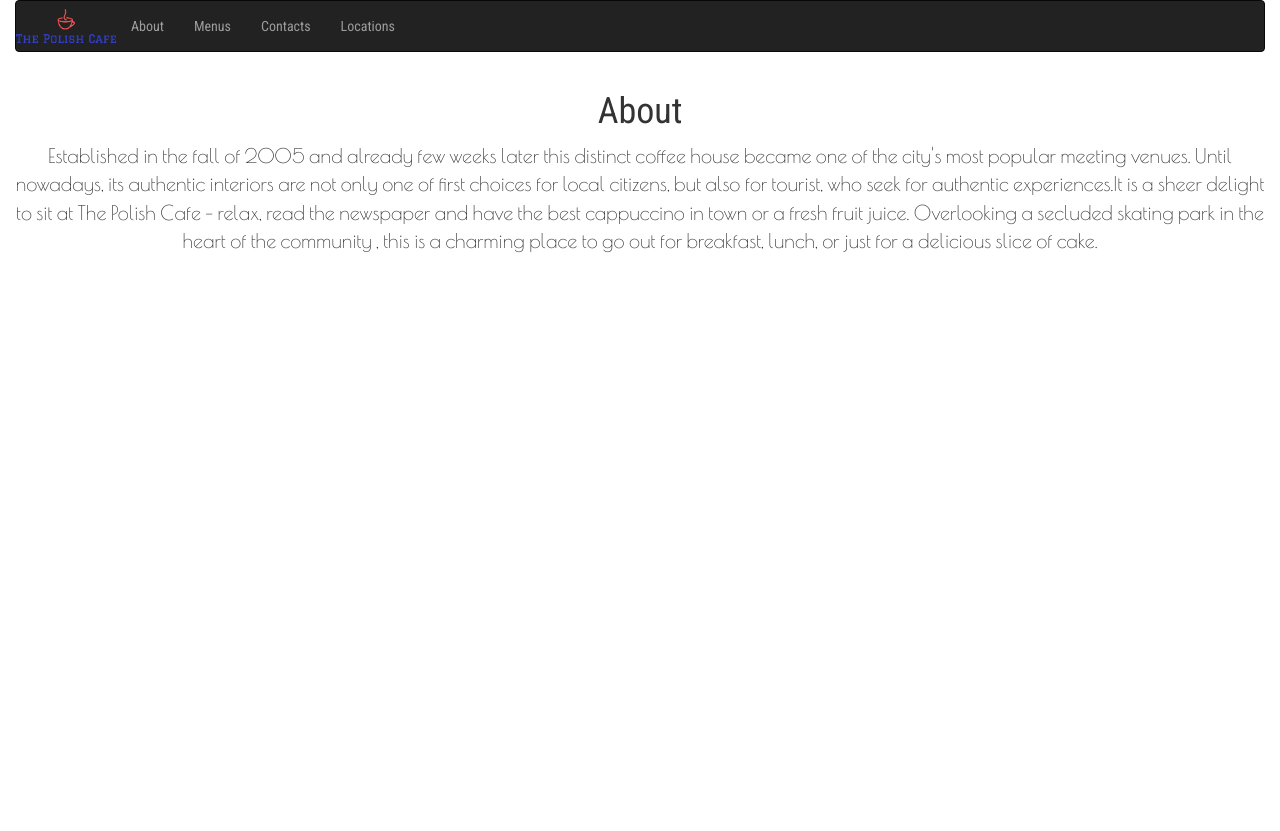
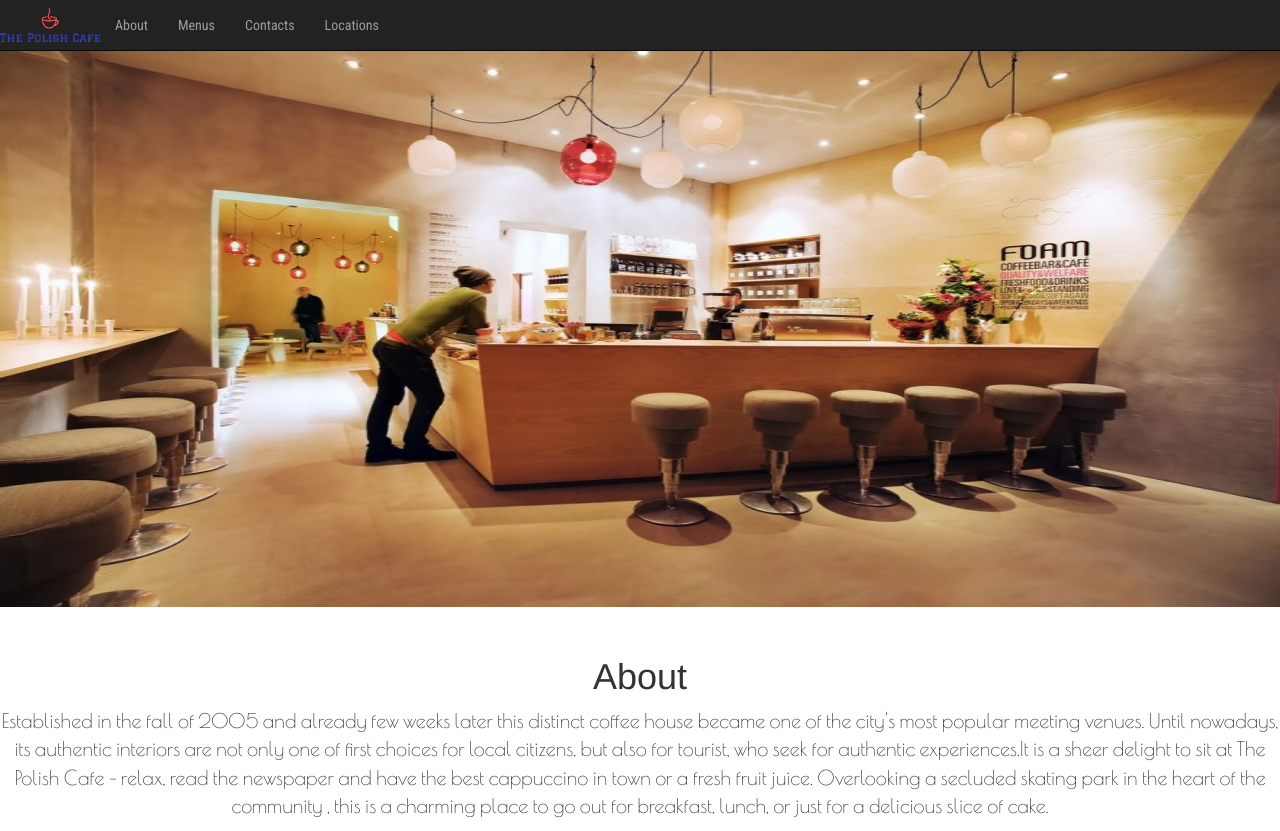
Before and after one commit to valdadyne/polish-cafe, a plain HTML site: page index.html in a window 1280 px wide. Before the commit the page ends 800 px from the top, so only its background shows below. Drawn offline with nearby package versions, Linux system fonts and the light colour scheme.

Commit message:
Fixed main-img and added code comments

```diff
--- a/assets/css/main.css
+++ b/assets/css/main.css
@@ -3,6 +3,5 @@
 
 div{font-family: 'Roboto Condensed', sans-serif;}
 p{font-family: 'Poiret One', sans-serif; font-size: 20px;}
-
-#big-img{height:auto;}
+#main-img{height:587px;}
 #about{text-align: center;}
--- a/index.html
+++ b/index.html
@@ -1,44 +1,65 @@
+<!--
+A responsive one-paged dummy website for The Polish Cafe
+Designed by Rodgers M. Gitau 'Valdadyne' for an assignment at Moringa School
+-->
 <!DOCTYPE html>
 <html lang="en">
     <head>
       <title>The Polish Cafe</title>
       <meta name="viewport" content="width=device-width, initial-scale=1">
 
+      <!-- css links -->
+
       <link media="all" href="./assets/css/main.css" type="text/css" rel="stylesheet"/>
       <link media="all" href="./assets/bootstrap-3.3.6-dist/css/bootstrap.min.css" type="text/css" rel="stylesheet"/>
     </head>
+
+    <!-- Style: For setting background images for various elements -->
+
     <style>
       .navbar-brand{background: url("./assets/img/logo.png") center / contain no-repeat;width: 100px;}
-      #big-img{background: url("./assets/img/main-img.jpg")center / contain no-repeat;}
-
+      #main-img{background: url("./assets/img/main-img.jpg")no-repeat;background-size: 100% 100%;}
     </style>
     <body>
-      <div class="container-fluid">
-        <nav class="navbar navbar-inverse">
+      <!-- Set a black themed main menu that collapses using Bootstrap's navbar-inverse,navbar-fixed-top & narbar-collapse-->
+      <nav class="navbar navbar-inverse navbar-fixed-top">
+      <div class="container-fluid"><!-- use bootstrap for a responsive navbar -->
           <div class="navbar-header">
             <button type="button" class="navbar-toggle" data-toggle="collapse" data-target="#myNavbar">
               <span class="icon-bar"></span>
               <span class="icon-bar"></span>
               <span class="icon-bar"></span>
             </button>
-          <a class="navbar-brand" href="#"></a></div>
+          <a class="navbar-brand" href="#home"></a></div> <!-- set logo for navbar-brand-->
           <div class="collapse navbar-collapse" id="myNavbar">
-          <ul class="nav navbar-nav">
+            <ul class="nav navbar-nav"><!-- same page navigation-->
               <li><a href="#about">About</a></li>
               <li><a href="#menus">Menus</a></li>
               <li><a href="#contacts">Contacts</a></li>
               <li><a href="#locations">Locations</a></li>
             </ul>
           </div>
-        </nav>
-      <div class="row"id="big-img"class="img-responsive"></div>
-      <div id="about" class="center-block">
+        </div>
+        </nav><br>
+      <!-- Homepage page content -->
+      <section id="home">
+      <div class="jumbotron" id="main-img"></div><!-- Main-img extending the entire width of the page -->
+
+      <div class="container-fluid">
+
+      </section>
+
+      <!-- About page -->
+      <section id="about" class="center-block">
         <h1>About</h1>
         <p>Established in the fall of 2005 and already few weeks later this distinct coffee house became one of the city's most popular meeting venues. Until nowadays, its authentic interiors are not only one of first choices for local citizens, but also for tourist, who seek for authentic experiences.It is a sheer delight to sit at The Polish Cafe - relax, read the newspaper and have the best cappuccino in town or a fresh fruit juice. Overlooking a secluded skating park in the heart of the community , this is a charming place to go out for breakfast, lunch, or just for a delicious slice of cake.</p>
-      </div>
-      <div id="menus"></div>
-      <div id="contacts"></div>
-      <div id="locations"></div>
+      </section>
+      <!-- Menu page -->
+      <section id="menus"></section>
+      <!-- Contacts page -->
+      <section id="contacts"></section>
+      <!-- Locations page -->
+      <section id="locations"></section>
 
 
       </div>
```
Lines whose indentation alone changed are shown as unchanged.
